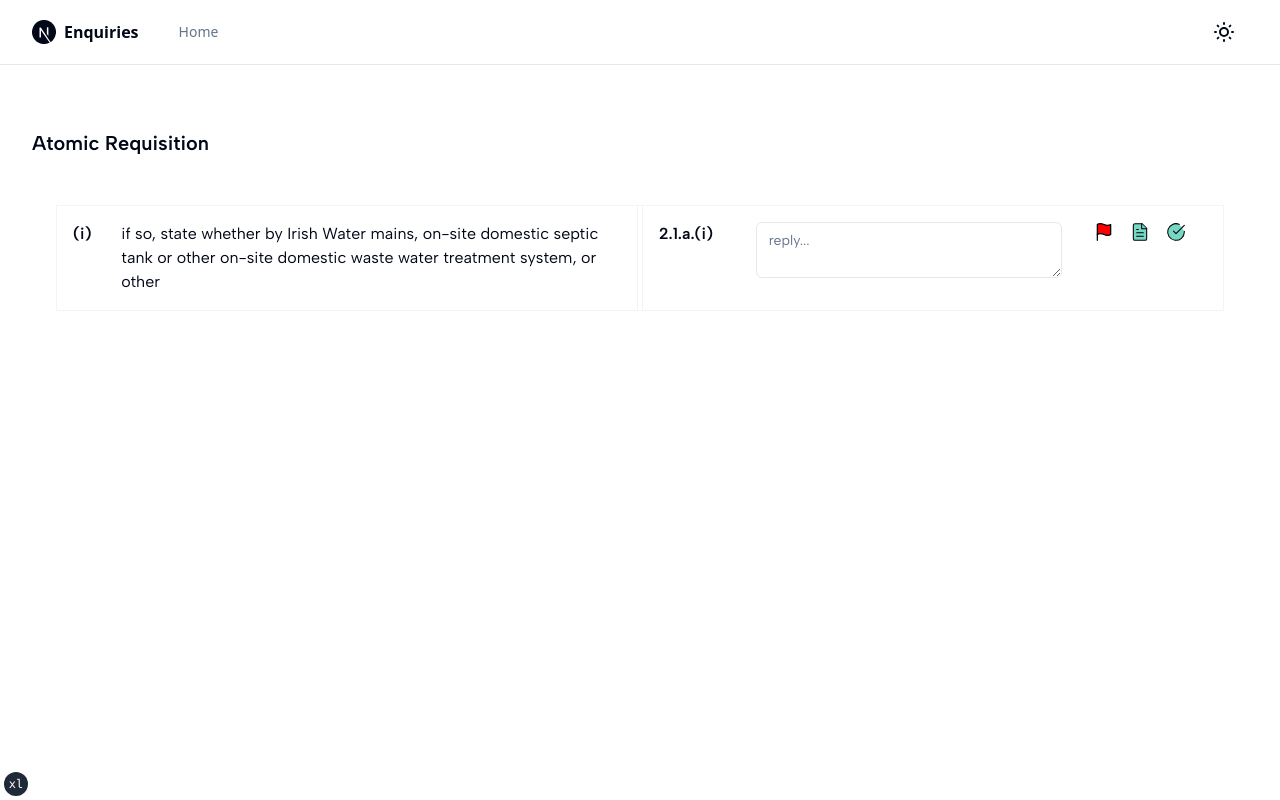
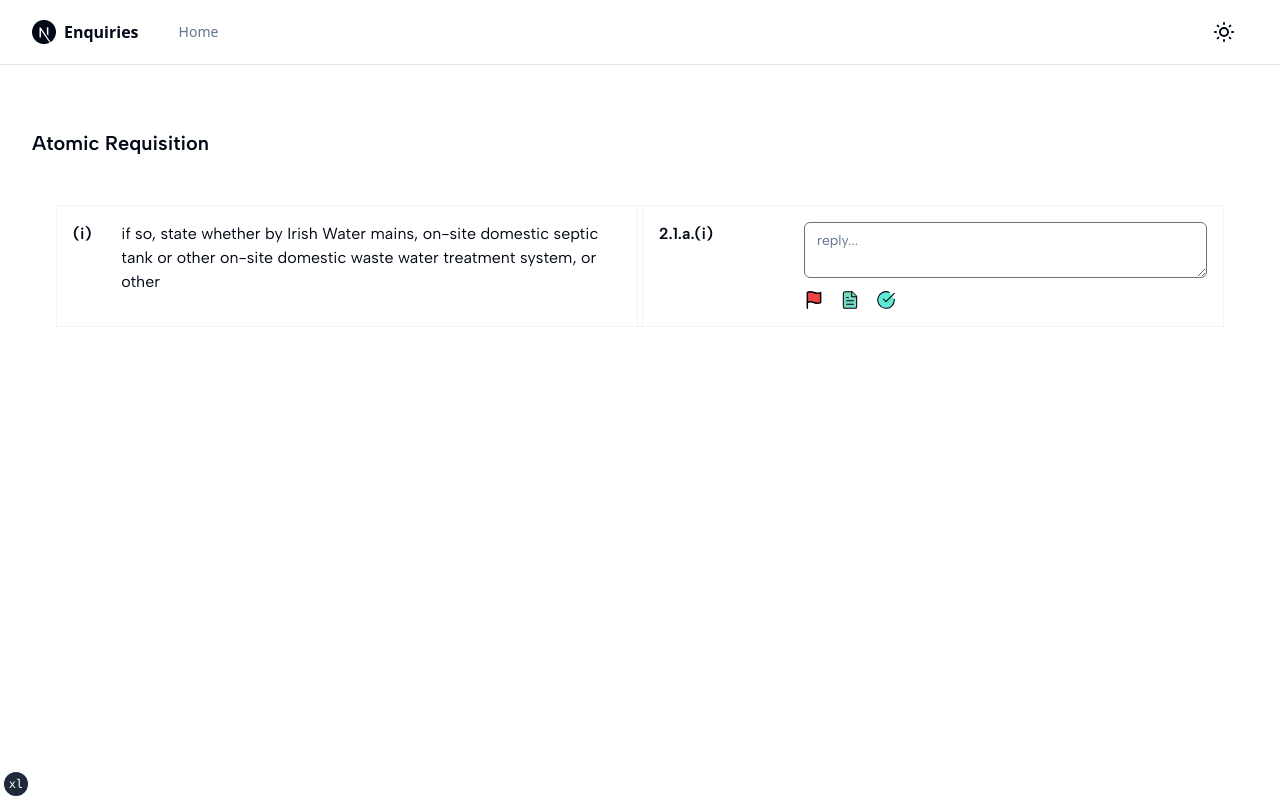
Before and after one commit to kanejoe/enquiries, a Next.js app: page /atomic_requisition in a window 1280 px wide. Built offline with nearby package versions, Linux system fonts and the light colour scheme.

Commit message:
adding icon media query

```diff
--- a/app/atomic_requisition/page.tsx
+++ b/app/atomic_requisition/page.tsx
@@ -29,26 +29,17 @@ function Table() {
         </div>
         <div className="w-1/2 flex-grow border-l border-gray-100">
           <div className="flex flex-row">
-            <div className="w-2/12 p-4 font-semibold shrink-0">2.1.a.(i)</div>
-            <div className="w-7/12 p-4">
-              <ReplyForm />
+            <div className="2xl:w-2/12 p-4 w-3/12 font-semibold">2.1.a.(i)</div>
+            <div className="2xl:w-7/12 p-4 w-9/12">
+              <div className="flex flex-col">
+                <ReplyForm />
+                <div className="2xl:hidden">
+                  <IconOptions />
+                </div>
+              </div>
             </div>
-            <div className="w-3/12 p-4">
-              <div className="flex flex-row space-x-4">
-                <Flag size={20} color="black" fill="red" strokeWidth={1.5} />
-                <FileText
-                  size={20}
-                  color="black"
-                  fill="#76D7C4"
-                  strokeWidth={1.25}
-                />
-                <CheckCircle
-                  size={20}
-                  color="black"
-                  fill="#76D7C4"
-                  strokeWidth={1.25}
-                />
-              </div>
+            <div className="2xl:w-3/12 p-4 hidden 2xl:block">
+              <IconOptions />
             </div>
           </div>
         </div>
@@ -56,3 +47,24 @@ function Table() {
     </div>
   )
 }
+
+function IconOptions() {
+  return (
+    <div className="flex flex-row space-x-4 mt-3">
+      <Flag
+        size={20}
+        color="black"
+        strokeWidth={1.75}
+        className="fill-red-500"
+      />
+      <FileText size={20} color="black" fill="#76D7C4" strokeWidth={1.25} />
+      <CheckCircle
+        size={20}
+        color="black"
+        // fill="#76D7C4"
+        className="fill-teal-300"
+        strokeWidth={1.25}
+      />
+    </div>
+  )
+}
--- a/app/globals.css
+++ b/app/globals.css
@@ -17,7 +17,7 @@
     --card-foreground: 222.2 84% 4.9%;
 
     --border: 214.3 31.8% 91.4%;
-    --input: 214.3 31.8% 91.4%;
+    --input: 240 50% 95.9%;
 
     --primary: 222.2 47.4% 11.2%;
     --primary-foreground: 210 40% 98%;
--- a/components/ui/textarea.tsx
+++ b/components/ui/textarea.tsx
@@ -10,7 +10,7 @@ const Textarea = React.forwardRef<HTMLTextAreaElement, TextareaProps>(
     return (
       <textarea
         className={cn(
-          "flex min-h-[80px] w-full rounded-md border border-input bg-transparent px-3 py-2 text-sm ring-offset-background placeholder:text-muted-foreground focus-visible:outline-none focus-visible:ring-2 focus-visible:ring-ring focus-visible:ring-offset-2 disabled:cursor-not-allowed disabled:opacity-50",
+          "flex min-h-[80px] w-full rounded-md border border-inputbg-transparent px-3 py-2 text-sm ring-offset-background placeholder:text-muted-foreground focus-visible:outline-none focus-visible:ring-2 focus-visible:ring-ring focus-visible:ring-offset-2 disabled:cursor-not-allowed disabled:opacity-50",
           className
         )}
         ref={ref}
--- a/package.json
+++ b/package.json
@@ -19,7 +19,7 @@
     "@radix-ui/react-slot": "1.0.2",
     "class-variance-authority": "0.6.1",
     "clsx": "1.2.1",
-    "lucide-react": "0.258.0",
+    "lucide-react": "0.259.0",
     "next": "13.4.9",
     "next-themes": "^0.2.1",
     "react": "^18.2.0",
@@ -45,6 +45,7 @@
     "eslint-plugin-tailwindcss": "^3.12.0",
     "postcss": "8.4.25",
     "prettier": "3.0.0",
+    "prettier-plugin-tailwindcss": "0.3.0",
     "tailwindcss": "^3.3.2",
     "typescript": "5.1.6"
   }
--- a/prettier.config.js
+++ b/prettier.config.js
@@ -28,5 +28,8 @@ module.exports = {
   importOrderParserPlugins: ["typescript", "jsx", "decorators-legacy"],
   importOrderMergeDuplicateImports: true,
   importOrderCombineTypeAndValueImports: true,
-  plugins: ["@ianvs/prettier-plugin-sort-imports"],
+  plugins: [
+    "@ianvs/prettier-plugin-sort-imports",
+    require("prettier-plugin-tailwindcss"),
+  ],
 }
```
Also changed, not shown: 1 other file (tests, documents, lock files or other folders).
